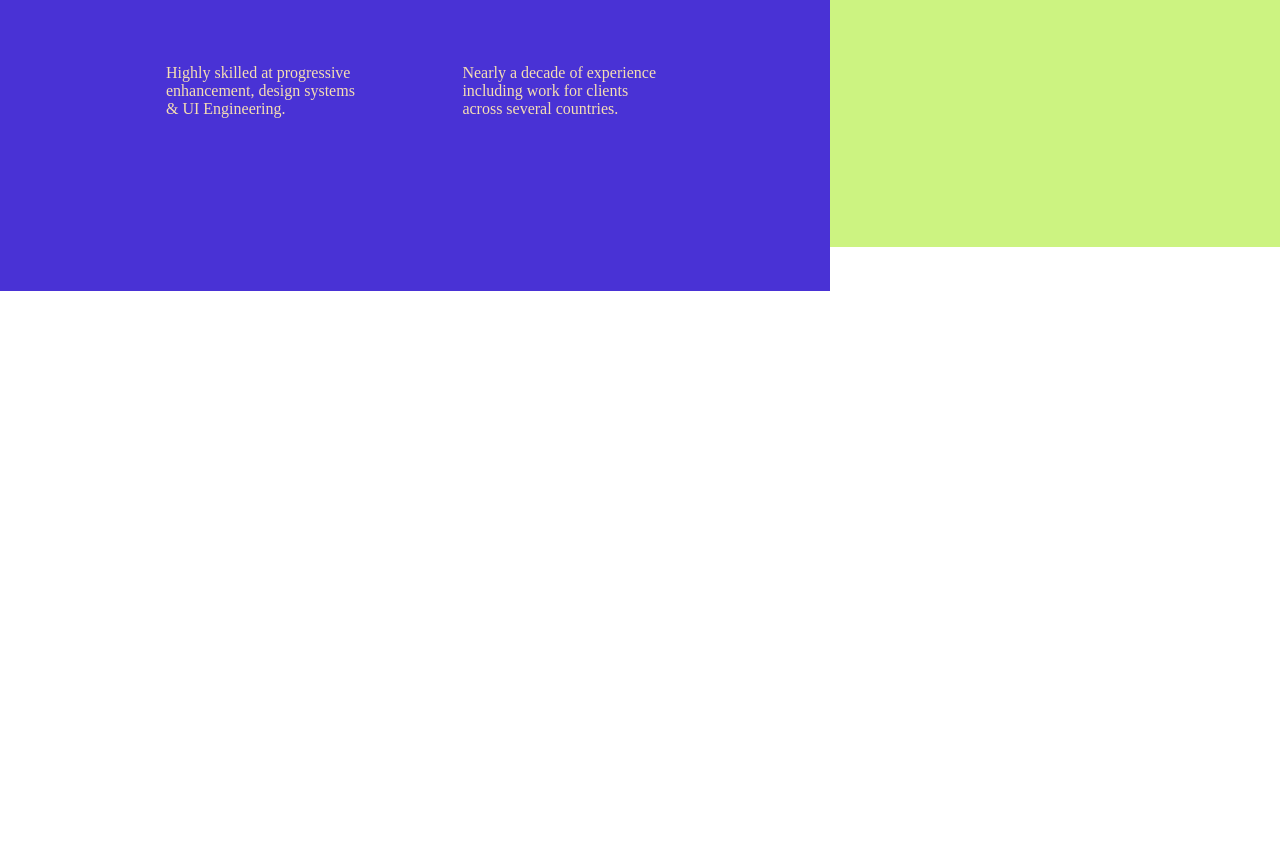
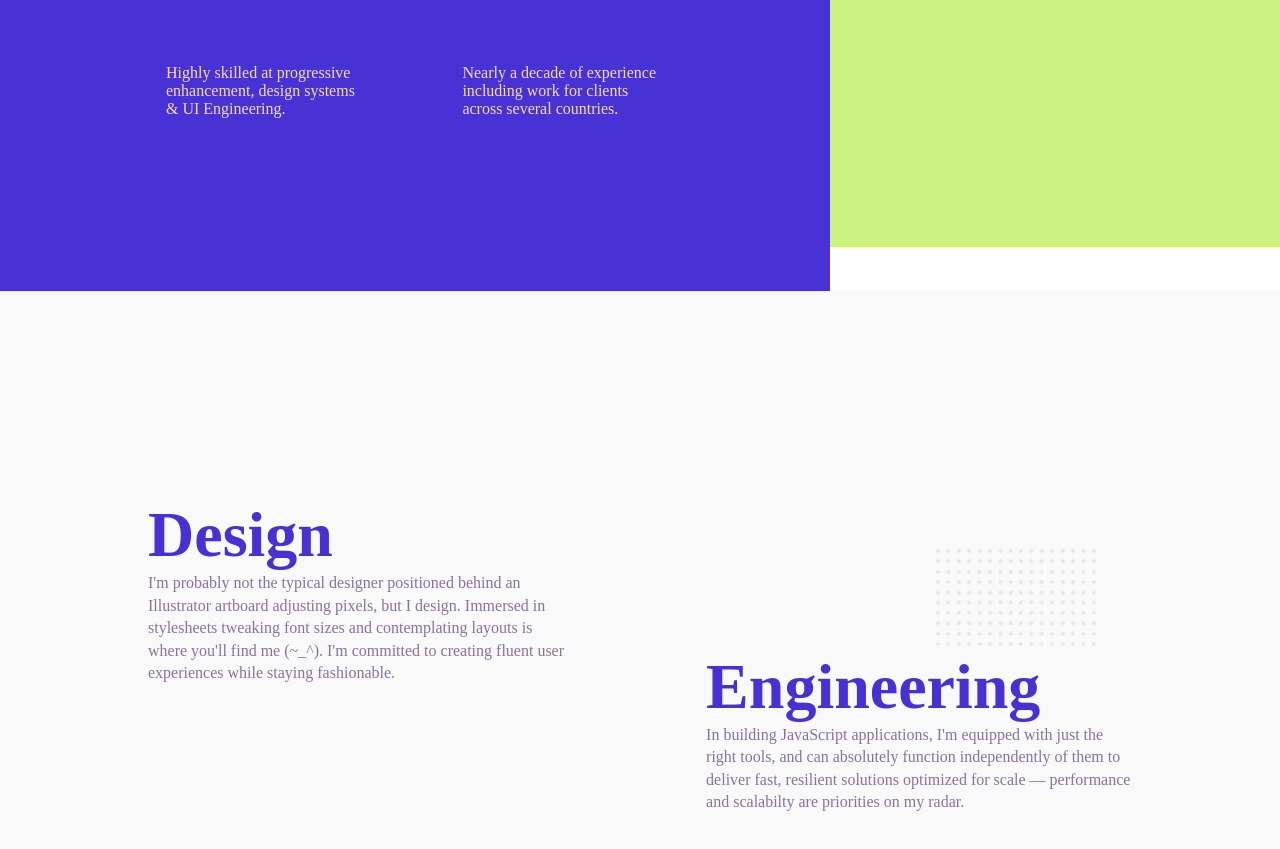
Before and after one commit to JaybeeClassical/Joshua-Portfolio, a Gatsby site: page /Homepage/homepage in a window 1280 px wide. Shown: the part 515-1364 px from the top of the page. Before the commit the page ends 806 px from the top, so only its background shows below. Built offline with nearby package versions, Linux system fonts and the light colour scheme; Gatsby itself is replaced by a stand-in of ours.

Commit message:
added another section

```diff
--- /dev/null
+++ b/src/Components/Design/design.js
@@ -0,0 +1,34 @@
+import React from 'react'
+import Styles from '../Design/design.module.scss'
+import EngrDesign from '../../../assets/homepage-design.png'
+
+
+const Design = () => {
+    return (
+        <div className={Styles.design__wrapper__container}>
+            <div className={Styles.design__wrapper}>
+                <div className={Styles.design}>
+                    <h2>Design</h2>
+                    <p>I'm probably not the typical designer positioned
+                        behind an Illustrator artboard adjusting pixels, but I design.
+                        Immersed in stylesheets tweaking font sizes and contemplating layouts
+                        is where you'll find me (~_^). I'm committed to creating fluent user
+                        experiences while staying fashionable.
+                    </p>
+                </div>
+                <div className={Styles.engineering}>
+                    <img src={EngrDesign} alt="engineering design" className={Styles.EngrDesign}/>
+                    <h2>Engineering</h2>
+                    <p>In building JavaScript applications,
+                        I'm equipped with just the right tools,
+                        and can absolutely function independently of them to
+                        deliver fast, resilient solutions optimized for
+                        scale — performance and scalabilty are priorities on my radar.
+                    </p>
+                </div>
+            </div>
+        </div>
+    )
+}
+
+export default Design;
--- /dev/null
+++ b/src/Components/Design/design.module.scss
@@ -0,0 +1,75 @@
+.design__wrapper__container{
+    background-color: rgb(249,249,249);
+}
+
+.design__wrapper{
+    height: 100vh;
+    display: flex;
+    margin: 0 auto;
+    align-items: center;
+    width: 80%;
+    justify-content: space-between;
+    padding-bottom: 200px;
+
+    @media screen and (max-width: 600px) {
+        display: block;
+        height: auto;
+    }
+
+}
+
+.design{
+    flex-basis: 45.5%;
+    padding: 20px;
+
+    @media screen and (max-width: 600px) {
+        padding-top: 50px;
+    }
+
+    h2{
+        color: #4831D4;
+        font-size: 4rem;
+        font-weight: bold;
+    }
+
+    p{
+        color: #89729E;
+        line-height: 1.4rem;
+    }
+}
+
+.engineering{
+    flex-basis: 45.5%;
+    padding: 20px;
+
+    h2{
+        color: #4831D4;
+        font-size: 4rem;
+        font-weight: bold;
+
+        @media screen and (max-width: 600px) {
+            font-size: 3rem;
+        }
+    }
+
+    p{
+        color: #89729E;
+        line-height: 1.4rem;
+
+        // @media screen and (max-width: 600px) {
+        //     text-align: center;
+        // }
+    }
+
+    .EngrDesign{
+        width: 160px;
+        position: relative;
+        left: 230px;
+        bottom: 0;
+        margin-top: 180px;
+
+        @media screen and (max-width: 600px) {
+            display: none;
+        }
+    }
+}
--- a/src/pages/Homepage/homepage.js
+++ b/src/pages/Homepage/homepage.js
@@ -2,7 +2,7 @@ import React from 'react';
 import Styles from '../Homepage/homepage.module.scss'
 import HomepageDesign from '../../../assets/homepage-design.png'
 import Joshua from '../../../assets/josh.jpeg'
-
+import Design from '../../Components/Design/design'
 
 const Homepage = () => {
     return (
@@ -32,6 +32,8 @@ const Homepage = () => {
                     <img className={Styles.joshua__design} src={HomepageDesign} alt="homepage-design"/>
                 </div>
             </div>
+
+            <Design/>
         </div>
     )
 }
```
